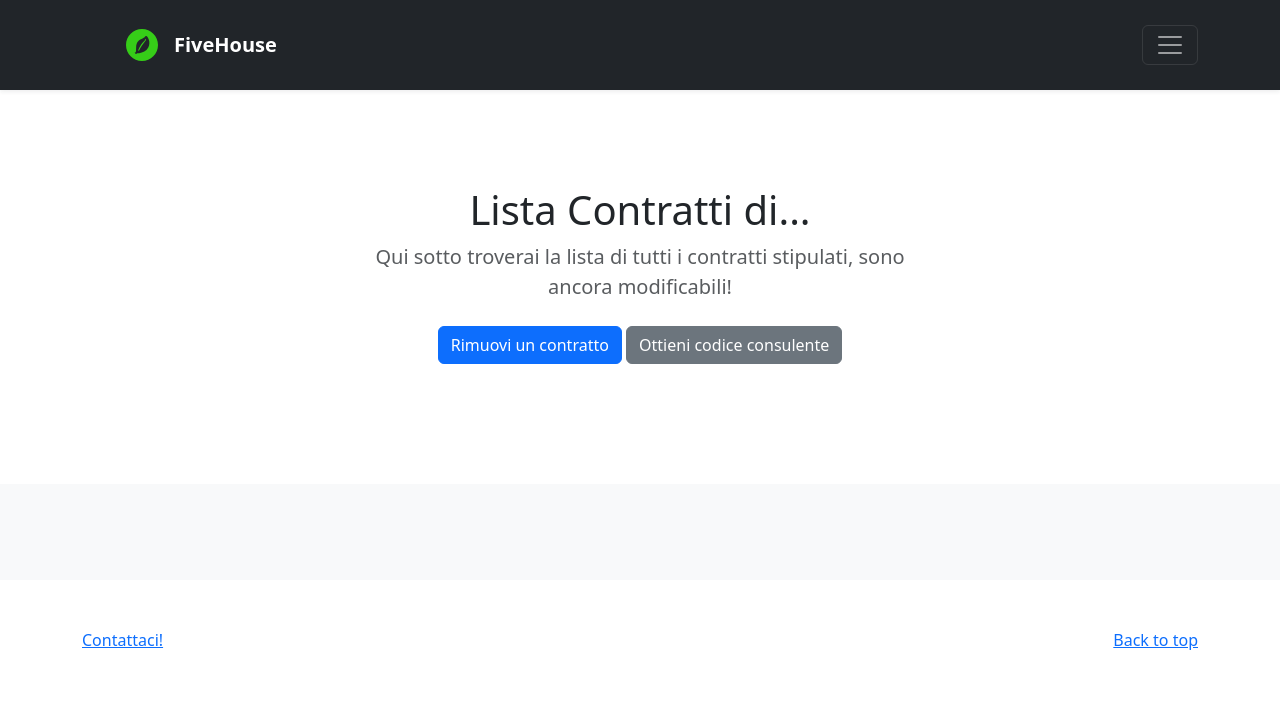
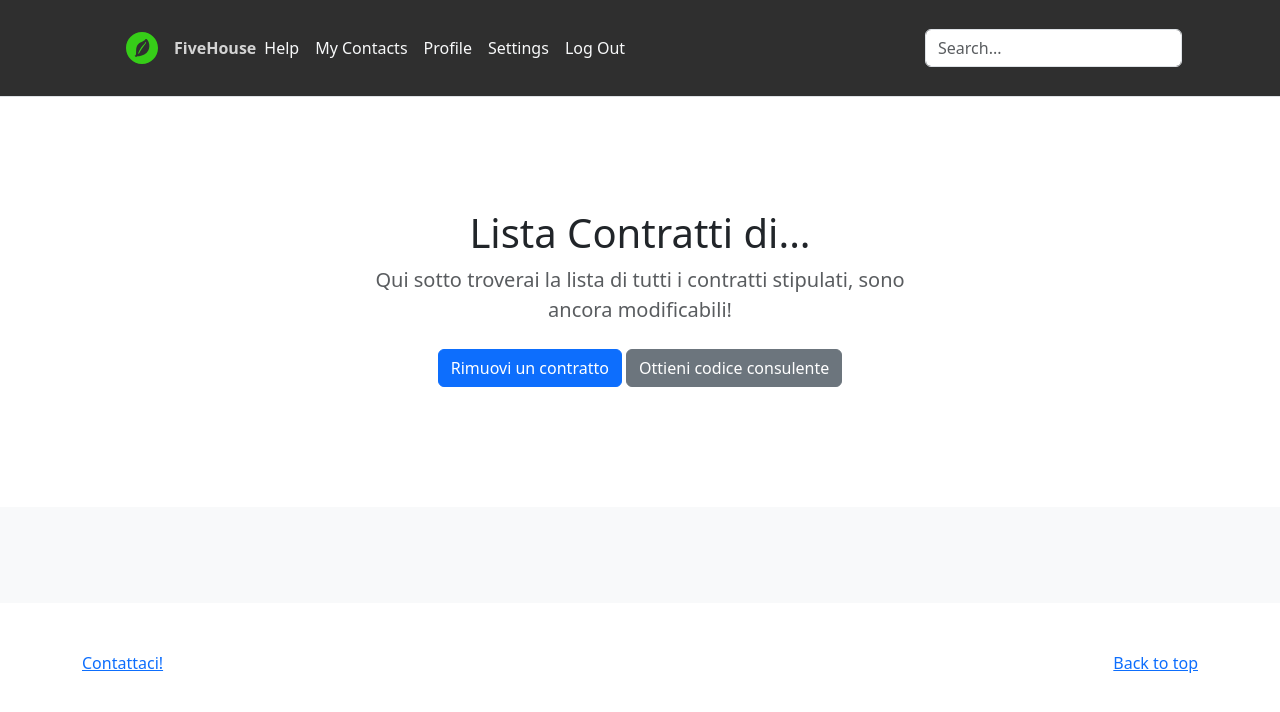
Before and after one commit to Rjuuko/PROGETTO-TERRANOVA, a PHP site: page / in a window 1280 px wide. Shown: the top 712 px of the page. Run offline with PHP 8.4, Linux system fonts and the light colour scheme; the visitor is signed in with stand-in values (Sample User, id 1); data comes from the database, SQL or seed files in the repository; data that the repository does not hold is empty.

Commit message:
Update index.php

```diff
--- a/pagina/index.php
+++ b/pagina/index.php
@@ -88,37 +88,29 @@
   </head>
   <body>
 
-<header>
-  <div class="collapse bg-dark" id="navbarHeader">
-    <div class="container">
-      <div class="row">
-        <div class="col-sm-8 col-md-7 py-4">
-          <h4 class="text-white">About</h4>
-          <p class="text-muted">Add some information about the album below, the author, or any other background context. Make it a few sentences long so folks can pick up some informative tidbits. Then, link them off to some social networking sites or contact information.</p>
-        </div>
-        <div class="col-sm-4 offset-md-1 py-4">
-          <h4 class="text-white">Contact</h4>
-          <ul class="list-unstyled">
-            <li><a href="#" class="text-white">Follow on Twitter</a></li>
-            <li><a href="#" class="text-white">Like on Facebook</a></li>
-            <li><a href="#" class="text-white">Email me</a></li>
-          </ul>
-        </div>
-      </div>
-    </div>
-  </div>
-  <div class="navbar navbar-dark bg-dark shadow-sm">
-    <div class="container">
-      <a href="#" class="navbar-brand d-flex align-items-center">
+<header class="p-3 mb-3 border-bottom" style=background-color:rgb(47,47,47);>
+      <div class="container">
+        <div class="d-flex flex-wrap align-items-center justify-content-center justify-content-lg-start">
+          <a href="#" class="navbar-brand d-flex align-items-center" style=color:lightgrey>
         <svg xmlns="http://www.w3.org/2000/svg" width="20" height="20" fill="none" stroke="currentColor" stroke-linecap="round" stroke-linejoin="round" stroke-width="2" aria-hidden="true" class="me-2" viewBox="0 0 24 24"><img src="../immagini/leaf-svgrepo-com.svg"><circle cx="12" cy="13" r="4"/></svg>
         <strong>FiveHouse</strong>
       </a>
-      <button class="navbar-toggler" type="button" data-bs-toggle="collapse" data-bs-target="#navbarHeader" aria-controls="navbarHeader" aria-expanded="false" aria-label="Toggle navigation">
-        <span class="navbar-toggler-icon"></span>
-      </button>
-    </div>
-  </div>
-</header>
+          <ul class="nav col-12 col-lg-auto me-lg-auto mb-2 justify-content-center mb-md-0">
+            <p style=color:lightgrey>
+            <li><a href="#" class="nav-link px-2 link-light">Help</a></li>
+            <li><a href="#" class="nav-link px-2 link-light">My Contacts</a></li>
+            <li><a href="#" class="nav-link px-2 link-light">Profile</a></li>
+            <li><a href="#" class="nav-link px-2 link-light">Settings</a></li>
+            <li><a href="./login/logout.php" class="nav-link px-2 link-light">Log Out</a></li>
+          </p>
+          </ul>
+
+          <form class="col-12 col-lg-auto mb-3 mb-lg-0 me-lg-3" role="search">
+            <input type="search" class="form-control" placeholder="Search..." aria-label="Search">
+          </form>
+        </div>
+      </div>
+    </header>
 
 <main>
 
```
